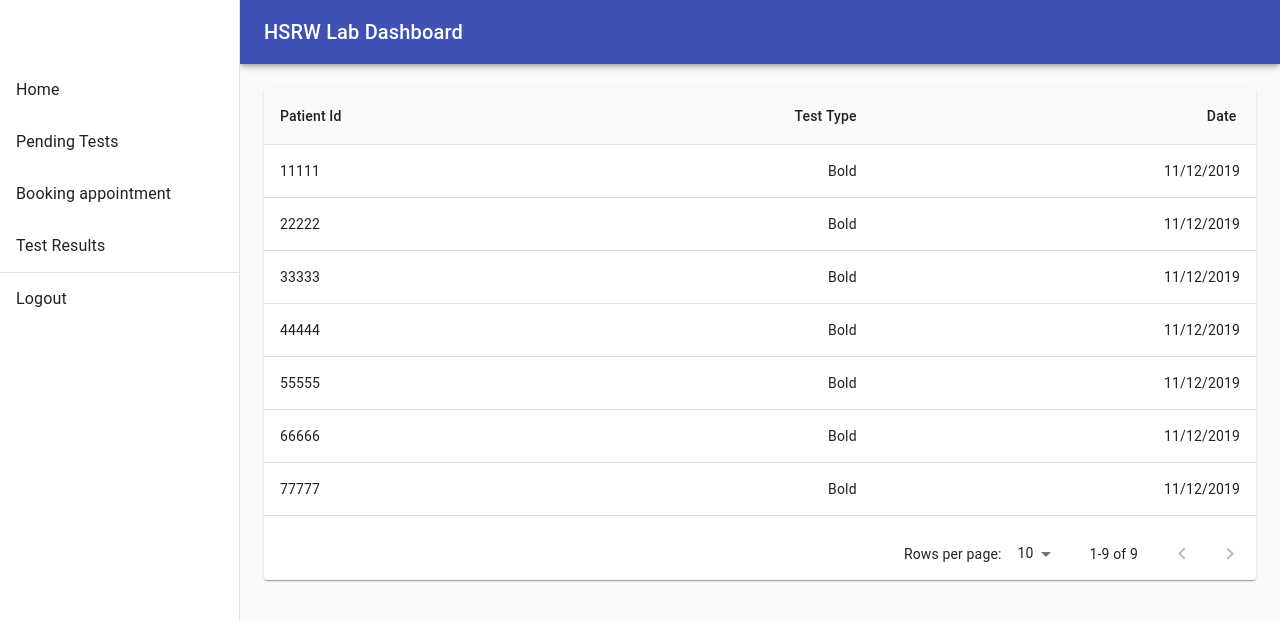
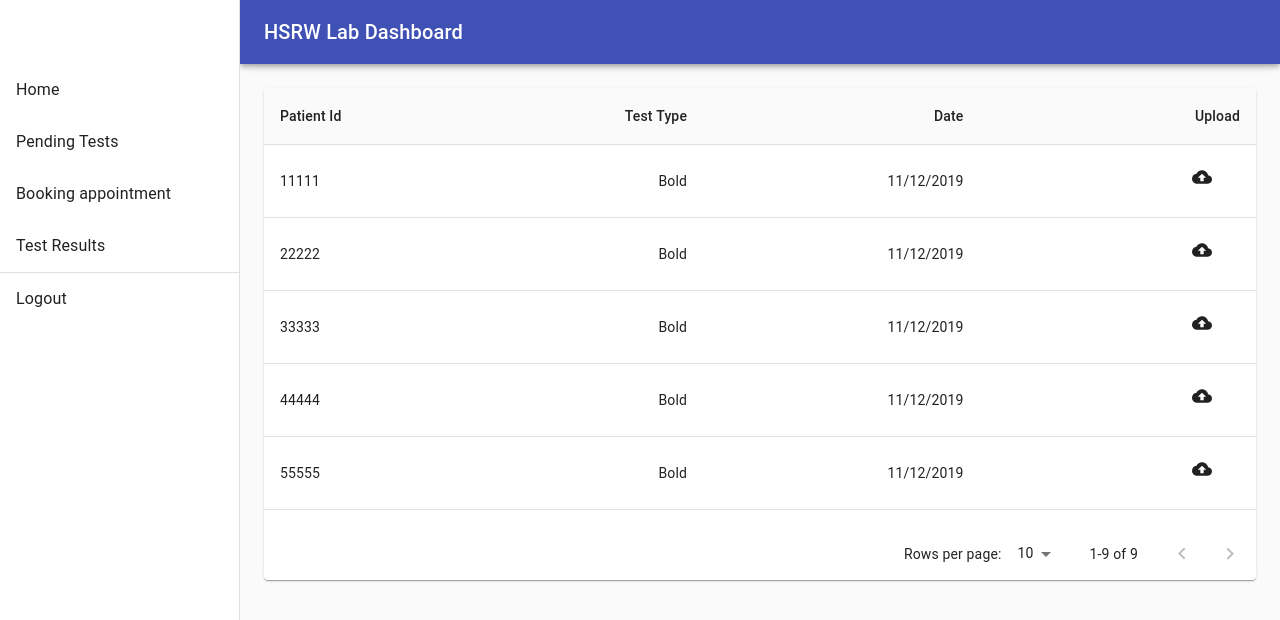
Before and after one commit to adityaghag/GDPRInHeathCare, a React (Create React App) app in the folder frontend/: page /testresults in a window 1280 px wide. Shown: the top 620 px of the page. Built offline with nearby package versions, Linux system fonts and the light colour scheme.

Commit message:
upload file button

```diff
--- a/frontend/src/component/lab/Testresults.js
+++ b/frontend/src/component/lab/Testresults.js
@@ -9,6 +9,9 @@ import TableContainer from '@material-ui/core/TableContainer';
 import TableHead from '@material-ui/core/TableHead';
 import TablePagination from '@material-ui/core/TablePagination';
 import TableRow from '@material-ui/core/TableRow';
+import CloudUploadIcon from '@material-ui/icons/CloudUpload';
+import Button from '@material-ui/core/Button';
+
 
 const useStyles = makeStyles(theme => ({
   root: {
@@ -41,28 +44,34 @@ const columns = [
   },
   {
     id: 'date',
-    label: 'Date\u00a0',
+    label: 'Date',
     minWidth: 170,
     align: 'right',
     format: value => value.toLocaleString(),
+  },
+  {
+    id: 'upload',
+    label: 'Upload',
+    minWidth: 170,
+    align: 'right',
   }
 ];
 
-function createData(patientId, testType, date) {
+function createData(patientId, testType, date, upload) {
 
-  return { patientId, testType, date };
+  return { patientId, testType, date, upload };
 }
 
 const rows = [
-  createData('11111', 'Bold', '11/12/2019'),
-  createData('22222', 'Bold', '11/12/2019'),
-  createData('33333', 'Bold', '11/12/2019'),
-  createData('44444', 'Bold', '11/12/2019'),
-  createData('55555', 'Bold', '11/12/2019'),
-  createData('66666', 'Bold', '11/12/2019'),
-  createData('77777', 'Bold', '11/12/2019'),
-  createData('88888', 'Bold', '11/12/2019'),
-  createData('99999', 'Bold', '11/12/2019'),
+  createData('11111', 'Bold', '11/12/2019', <React.Fragment><input type="file" id='11111' style={{ display: 'none' }} /> <label htmlFor='11111'><Button component="span" startIcon={<CloudUploadIcon />}></Button></label></React.Fragment>),
+  createData('22222', 'Bold', '11/12/2019', <React.Fragment><input type="file" id='22222' style={{ display: 'none' }} /> <label htmlFor='22222'><Button component="span" startIcon={<CloudUploadIcon />}></Button></label></React.Fragment>),
+  createData('33333', 'Bold', '11/12/2019', <React.Fragment><input type="file" id='33333' style={{ display: 'none' }} /> <label htmlFor='33333'><Button component="span" startIcon={<CloudUploadIcon />}></Button></label></React.Fragment>),
+  createData('44444', 'Bold', '11/12/2019', <React.Fragment><input type="file" id='44444' style={{ display: 'none' }} /> <label htmlFor='44444'><Button component="span" startIcon={<CloudUploadIcon />}></Button></label></React.Fragment>),
+  createData('55555', 'Bold', '11/12/2019', <React.Fragment><input type="file" id='55555' style={{ display: 'none' }} /> <label htmlFor='55555'><Button component="span" startIcon={<CloudUploadIcon />}></Button></label></React.Fragment>),
+  createData('66666', 'Bold', '11/12/2019', <React.Fragment><input type="file" id='66666' style={{ display: 'none' }} /> <label htmlFor='66666'><Button component="span" startIcon={<CloudUploadIcon />}></Button></label></React.Fragment>),
+  createData('77777', 'Bold', '11/12/2019', <React.Fragment><input type="file" id='77777' style={{ display: 'none' }} /> <label htmlFor='77777'><Button component="span" startIcon={<CloudUploadIcon />}></Button></label></React.Fragment>),
+  createData('88888', 'Bold', '11/12/2019', <React.Fragment><input type="file" id='88888' style={{ display: 'none' }} /> <label htmlFor='88888'><Button component="span" startIcon={<CloudUploadIcon />}></Button></label></React.Fragment>),
+  createData('99999', 'Bold', '11/12/2019', <React.Fragment><input type="file" id='99999' style={{ display: 'none' }} /> <label htmlFor='99999'><Button component="span" startIcon={<CloudUploadIcon />}></Button></label></React.Fragment>),
 ];
 
 export default function Testresults() {
```
